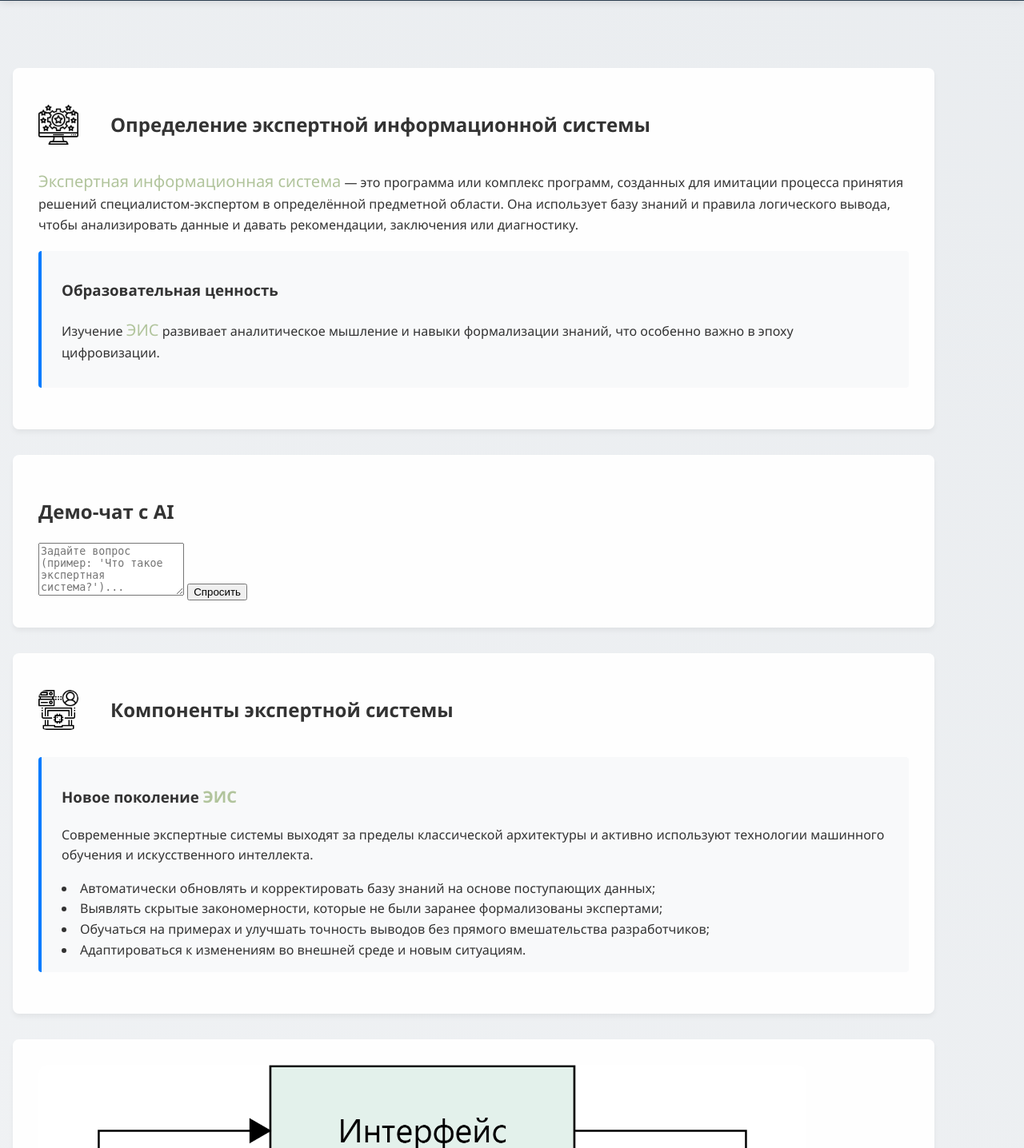
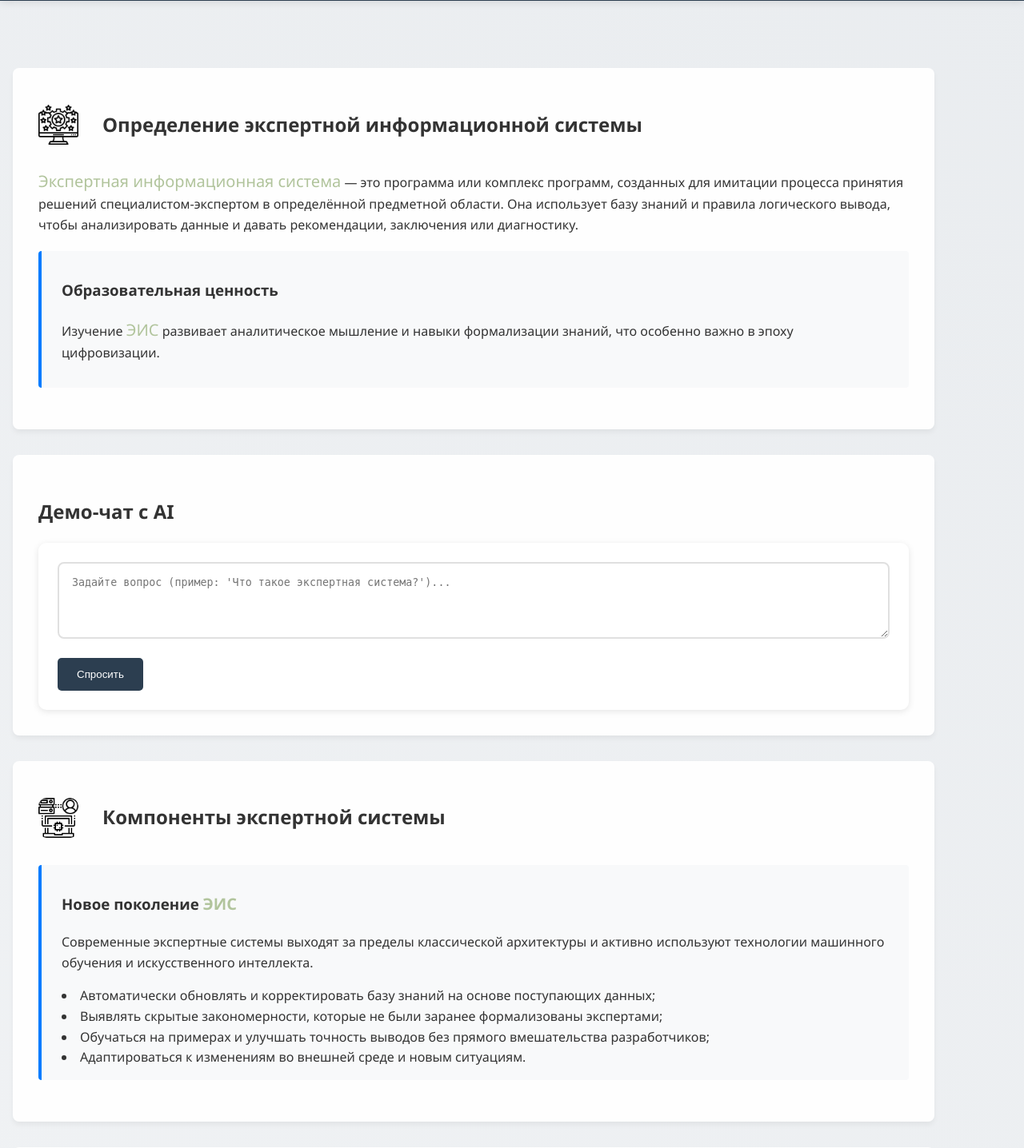
Before and after one commit to L4NOTTE/L4NOTTE.github.io, a PHP site: page /proect.html in a window 1280 px wide. Shown: the part 330-1766 px from the top of the page at 80% size. Run offline with PHP 8.4, Linux system fonts and the light colour scheme.

Commit message:
Add files via upload

```diff
--- a/proect/css/style.css
+++ b/proect/css/style.css
@@ -91,56 +91,62 @@
 .definition_header{
   display: flex;
   align-items: center;
+  font-size: 16px;
 }
 .definition_img {
   width: 50px;
   height: auto;
-  margin-right: 40px;
+  margin-right: 30px;
 }
 .components_header{
   display: flex;
   align-items: center;
+  font-size: 16px;
 }
 .components_img {
   width: 50px;
   height: auto;
-  margin-right: 40px;
+  margin-right: 30px;
 }
 .representation_header{
   display: flex;
   align-items: center;
+  font-size: 16px;
 }
 .representation_img {
   width: 50px;
   height: auto;
-  margin-right: 40px;
+  margin-right: 30px;
 }
 .inference_header{
   display: flex;
   align-items: center;
+  font-size: 16px;
 }
 .inference_img {
   width: 50px;
   height: auto;
-  margin-right: 40px;
+  margin-right: 30px;
 }
 .development_header{
   display: flex;
   align-items: center;
+  font-size: 16px;
 }
 .development_img {
   width: 50px;
   height: auto;
-  margin-right: 40px;
+  margin-right: 30px;
 }
 .methods_header{
   display: flex;
   align-items: center;
+  font-size: 16px;
 }
 .methods_img {
   width: 50px;
   height: auto;
-  margin-right: 40px;
+  margin-right: 30px;
 }
 .highlight-box {
   background: #e3f2fd;
@@ -166,6 +172,53 @@
   color: #333;
 }
 .avtor { text-align: right; font-style: italic; }
+
+/* Добавьте в CSS */
+.demo-chat {
+  max-width: 1800px;
+  margin: 0 auto;
+  padding: 1.5rem;
+  background: #fff;
+  border-radius: 10px;
+  box-shadow: 0 2px 8px rgba(0,0,0,0.1);
+}
+
+textarea {
+  width: 100%;
+  padding: 1rem;
+  margin-bottom: 1rem;
+  border: 2px solid #e0e0e0;
+  border-radius: 8px;
+  resize: vertical;
+}
+
+button {
+  background: #2c3e50;
+  color: white;
+  border: none;
+  padding: 0.8rem 1.5rem;
+  border-radius: 5px;
+  cursor: pointer;
+  transition: background 0.3s;
+}
+
+button:hover {
+  background: #34495e;
+}
+
+.demo-response {
+  margin-top: 1rem;
+  padding: 1rem;
+  background: #f8f9fa;
+  border-radius: 8px;
+  border-left: 4px solid #007bff;
+  display: none;
+}
+
+.demo-response.visible {
+  display: block;
+  animation: fadeIn 0.5s;
+}
 
 @media (max-width: 1280px) {
   .header {
```
